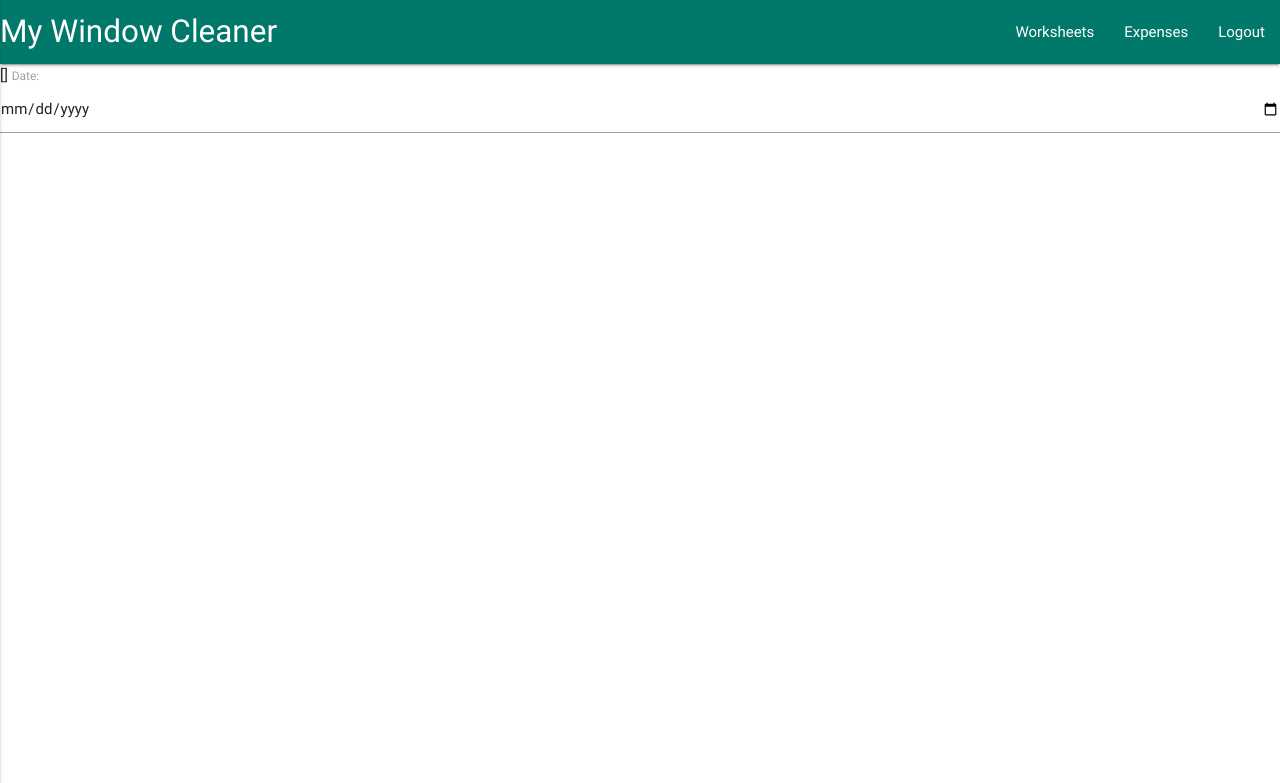
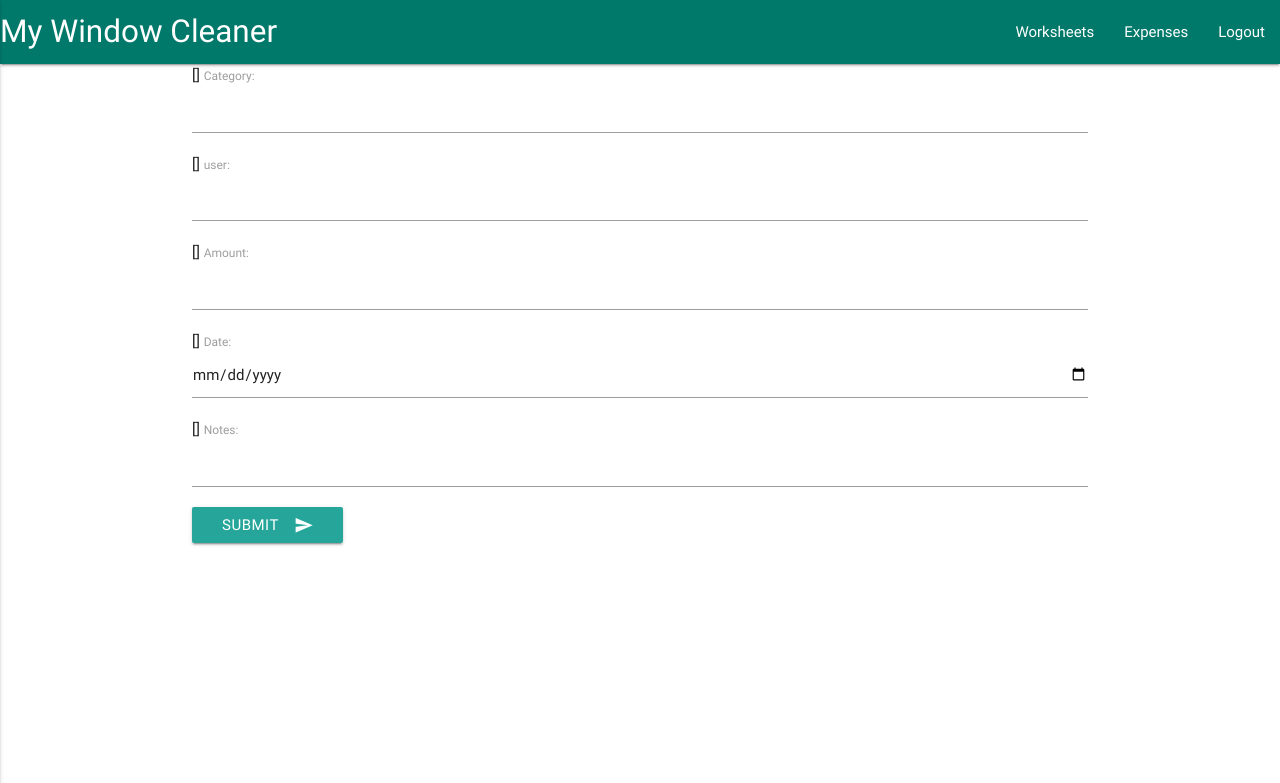
Before and after one commit to Code-Institute-Submissions/MWC_APP, a Django app: template expenses/templates/expenses_add.html in a window 1280 px wide. Shown: the top 783 px of the page. Run offline with Django 3.2, Linux system fonts and the light colour scheme; the template is opened without the code that fills it, so the values that code supplies are empty, except form fields; tables that the repository leaves empty hold one stand-in row (values such as "Sample post"); form fields are guessed from the names that the template uses; parts of the project's set-up code (start-up, migrations or seed data) failed here and were passed over; some libraries are stand-ins or nearby versions.

Commit message:
added add expenses form

```diff
--- a/MWC_APP/settings.py
+++ b/MWC_APP/settings.py
@@ -141,3 +141,5 @@ STATIC_ROOT = os.path.join(BASE_DIR, 'staticfiles')
 LOGIN_URL = '/login/'
 
 LOGIN_REDIRECT_URL = '/worksheets/'
+
+USE_L10N = True
--- a/expenses/forms.py
+++ b/expenses/forms.py
@@ -5,4 +5,4 @@ from django import forms
 class ExpensesForm(ModelForm):
     class Meta:
         model = Expenses
-        fields = ['category', 'user', 'amount', 'date', 'notes']
+        fields = ['category', 'amount', 'date', 'notes']
--- a/expenses/models.py
+++ b/expenses/models.py
@@ -4,7 +4,9 @@ from django.conf import settings
 from django.db import models
 
 class expense_categories(models.Model):
-    category = models.CharField(max_length=256, null=False)
+    category = models.CharField(max_length=256, null=False, blank = False)
+    def __str__(self):
+        return self.category
 
 class Expenses(models.Model):
     category = models.ForeignKey(expense_categories, null=False, blank=False)
--- a/expenses/templates/expenses_add.html
+++ b/expenses/templates/expenses_add.html
@@ -1,11 +1,45 @@
 {% extends "base.html" %}
 {% load widget_tweaks %} {% comment %} for adding datepicker class to form.date for materialize {% endcomment %}
+{% block content %}
+<div class="container">
+    <form method="POST" class="post-form">{% csrf_token %}
+        <div class="fieldWrapper">
+            {{ form.category.errors }}
+            <label for="{{ form.category.id_for_label }}">Category:</label> {{ form.category }}
+        </div>
+        <div class="fieldWrapper">
+            {{ form.user.errors }}
+            <label for="{{ form.user.id_for_label }}">user:</label> {{ form.user }}
+        </div>
+        <div class="fieldWrapper">
+            {{ form.amount.errors }}
+            <label for="{{ form.amount.id_for_label }}">Amount:</label> {{ form.amount }}
+        </div>
+        <div class="fieldWrapper">
+            {{ form.date.errors }}
+            <label for="{{ form.date.id_for_label }}">Date:</label> {{ form.date|add_class:"datepicker" }}
+        </div>
+        <div class="fieldWrapper">
+            {{ form.notes.errors }}
+            <label for="{{ form.notes.id_for_label }}">Notes:</label> {{ form.notes|add_class:"materialize-textarea" }}
+        </div>
+        <button class="btn waves-effect waves-light" type="submit" name="action">Submit
+        <i class="material-icons right">send</i>
+</button>
+</div>
+</form>
+{% endblock %}
+{% block extra_js %}
+<script>
+    $('.datepicker').pickadate({
+        selectMonths: true, // Creates a dropdown to control month
+        selectYears: 15, // Creates a dropdown of 15 years to control year,
+        today: 'Today',
+        clear: 'Clear',
+        close: 'Ok',
+        closeOnSelect: true,// Close upon selecting a date,
+        format: 'mm/dd/yyyy'
+    });
 
-{% block content %}
-<div class="fieldWrapper">
-        {{ form.date.errors }}
-        <label for="{{ form.date.id_for_label }}">Date:</label>
-        {{ form.date|add_class:"datepicker" }}
-    </div>
-
+</script>
 {% endblock %}
--- a/expenses/urls.py
+++ b/expenses/urls.py
@@ -7,7 +7,7 @@ from . import views
 
 urlpatterns = [
     url(r'^$', ExpensesList.as_view()),
-    url(r'add/$', ExpenseCreate.as_view(), name='expenses-add'),
-    url(r'(?P<pk>[0-9]+)/$', ExpenseUpdate.as_view(), name='expenses-update'),
-    url(r'(?P<pk>[0-9]+)/delete/$', ExpenseDelete.as_view(), name='expenses-delete'),
+    url(r'new/$', ExpenseCreate.as_view(), name='expenses_add'),
+    url(r'(?P<pk>[0-9]+)/$', ExpenseUpdate.as_view(), name='expenses_update'),
+    url(r'(?P<pk>[0-9]+)/delete/$', ExpenseDelete.as_view(), name='expenses_delete'),
 ]
--- a/templates/base.html
+++ b/templates/base.html
@@ -1,5 +1,5 @@
 {% load staticfiles %}
-{% load widget_tweaks %}
+
 <!DOCTYPE html>
 <html>
 
@@ -11,6 +11,7 @@
     <meta name="author" content="">
     <meta name="viewport" content="width=device-width, initial-scale=1">
     <link rel="stylesheet" href="{% static 'materialize/css/materialize.css' %}" type="text/css" />
+    {% block extra_head %}{% endblock %}
     <!--[if lt IE 9]>
 <script src="//cdnjs.cloudflare.com/ajax/libs/html5shiv/3.7.2/html5shiv.min.js"></script>
 <script src="//cdnjs.cloudflare.com/ajax/libs/respond.js/1.4.2/respond.min.js"></script>
@@ -52,24 +53,20 @@
             </ul>
         </div>
     </nav>
+
     {% block content %}
     {% endblock %}
 
 <script src="{% static 'jquery/jquery-3.2.1.js' %}"></script>
 <script src="{% static 'materialize/js/materialize.js' %}"></script>
+
 <script>
-    $( document ).ready(function(){$(".button-collapse").sideNav();})
+    $( document ).ready(function(){
+        $(".button-collapse").sideNav();
+        $('select').material_select();  //for Materialize drop down on forms
+    })
 </script>
-<script>
-        $('.datepicker').pickadate({
-            selectMonths: true, // Creates a dropdown to control month
-            selectYears: 15, // Creates a dropdown of 15 years to control year,
-            today: 'Today',
-            clear: 'Clear',
-            close: 'Ok',
-            closeOnSelect: false // Close upon selecting a date,
-          });
-</script>
+{% block extra_js %}{% endblock %}
 </body>
 
 </html>
```
Also changed, not shown: expenses/views.py (+7 -4 lines), customers/migrations/0006_auto_20170912_0920.py (added), customers/migrations/0007_auto_20170912_1006.py (added), customers/migrations/0008_auto_20170912_1006.py (added), customers/migrations/0009_auto_20170912_1544.py (added), customers/migrations/0010_auto_20170912_1728.py (added), worksheets/migrations/0007_auto_20170912_0920.py (added), worksheets/migrations/0008_auto_20170912_1006.py (added), worksheets/migrations/0009_auto_20170912_1006.py (added), worksheets/migrations/0010_auto_20170912_1544.py (added), worksheets/migrations/0011_auto_20170912_1728.py (added).
